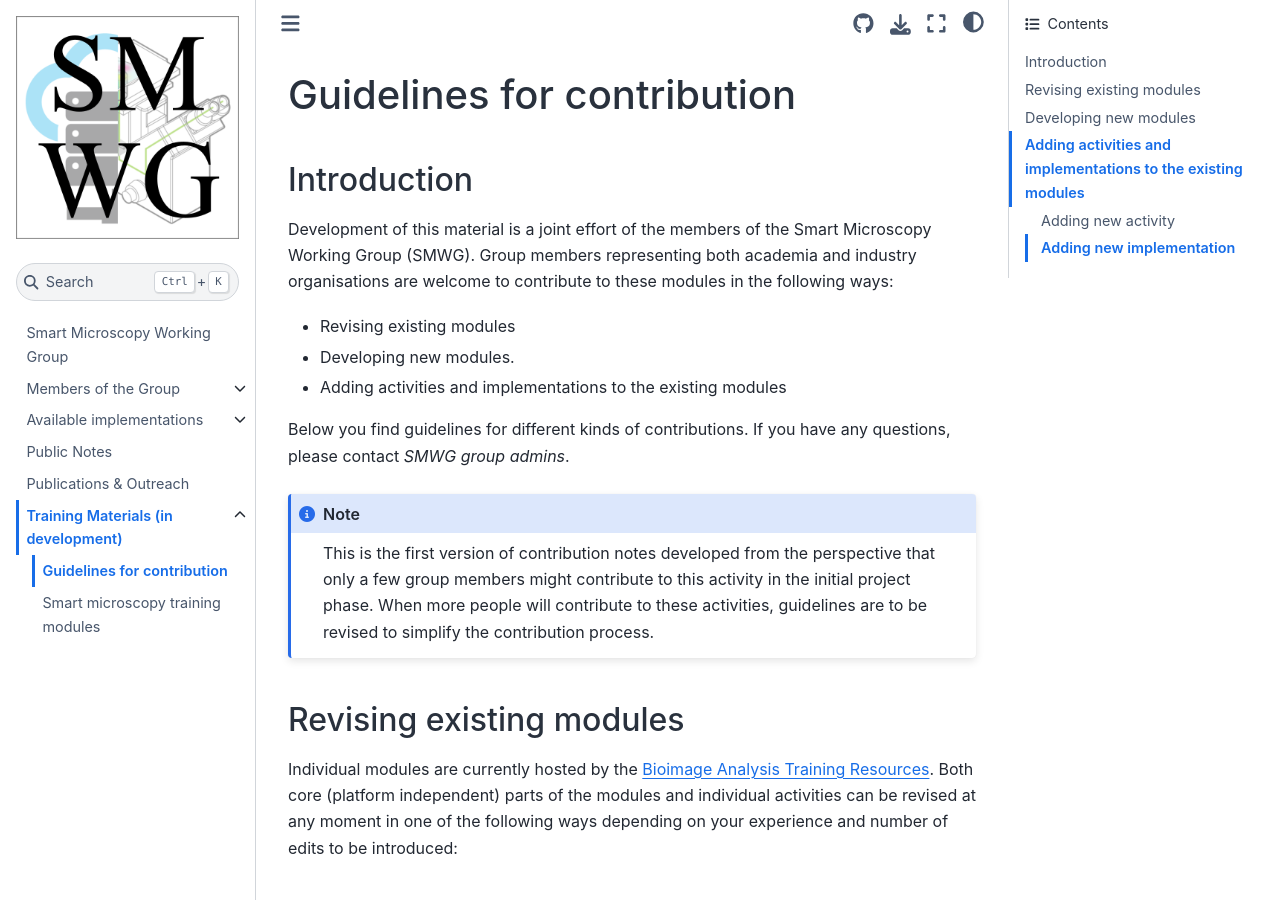
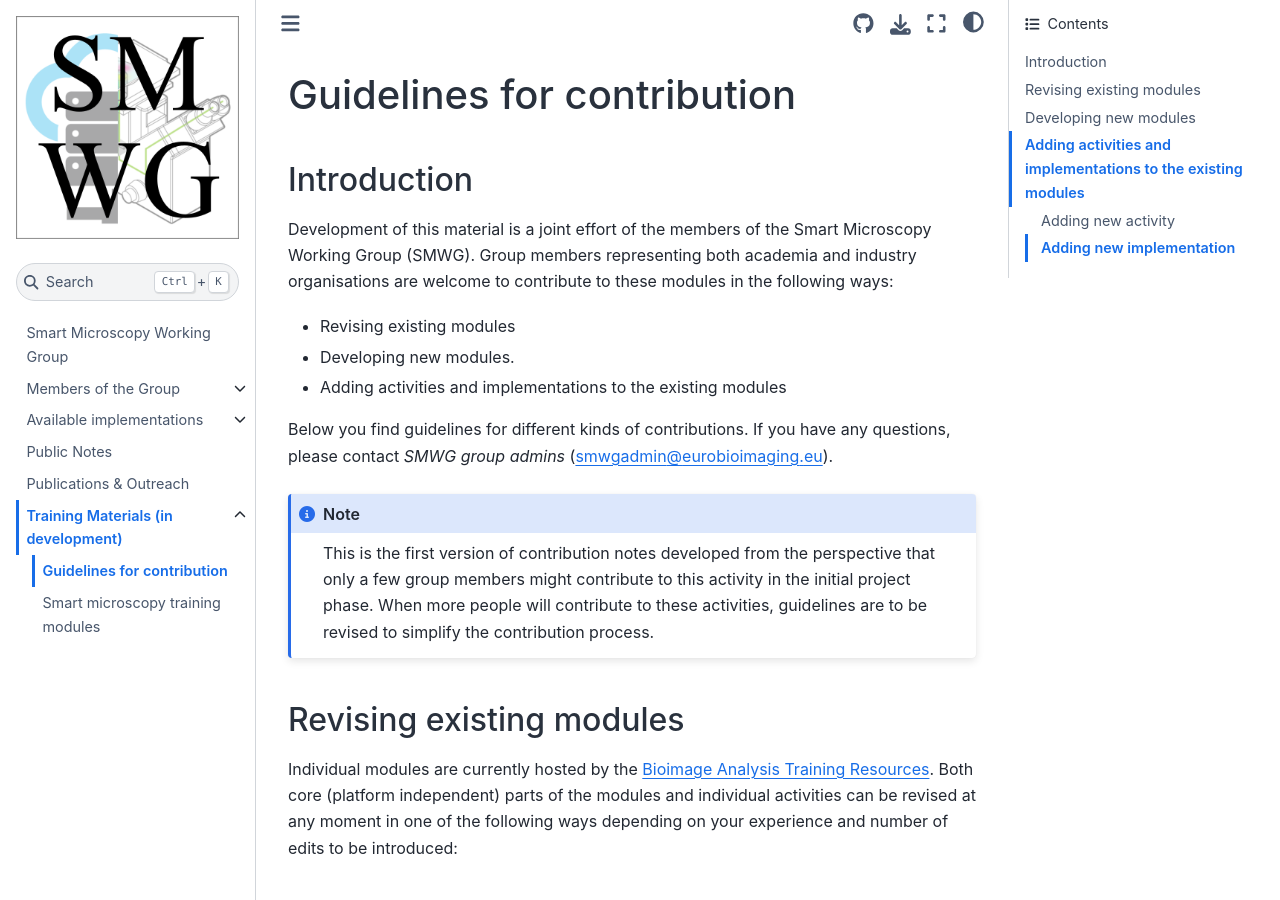
Before and after one commit to SmartMicroscopy/smartmicroscopy.github.io, a Jupyter Book: the page built from trainingmaterials/guidelines.md, in a window 1280 px wide and 900 px high. Built offline with Jupyter Book 1.0.4 settings and Sphinx 7.4.7 and the Sphinx Book theme 1.1.4, drawn with Linux system fonts in a browser that asks for light colours.

Commit message:
added group admins mailing list
Updated contact information for SMWG group admins.

```diff
--- a/trainingmaterials/guidelines.md
+++ b/trainingmaterials/guidelines.md
@@ -7,7 +7,7 @@ Development of this material is a joint effort of the members of the Smart Micro
 * Developing new modules.
 * Adding activities and implementations to the existing modules
 
-Below you find guidelines for different kinds of contributions. If you have any questions, please contact *SMWG group admins*.
+Below you find guidelines for different kinds of contributions. If you have any questions, please contact *SMWG group admins* (smwgadmin@eurobioimaging.eu).
 
 :::{note}
 This is the first version of contribution notes developed from the perspective that only a few group members might contribute to this activity in the initial project phase. When more people will contribute to these activities, guidelines are to be revised to simplify the contribution process.
```
